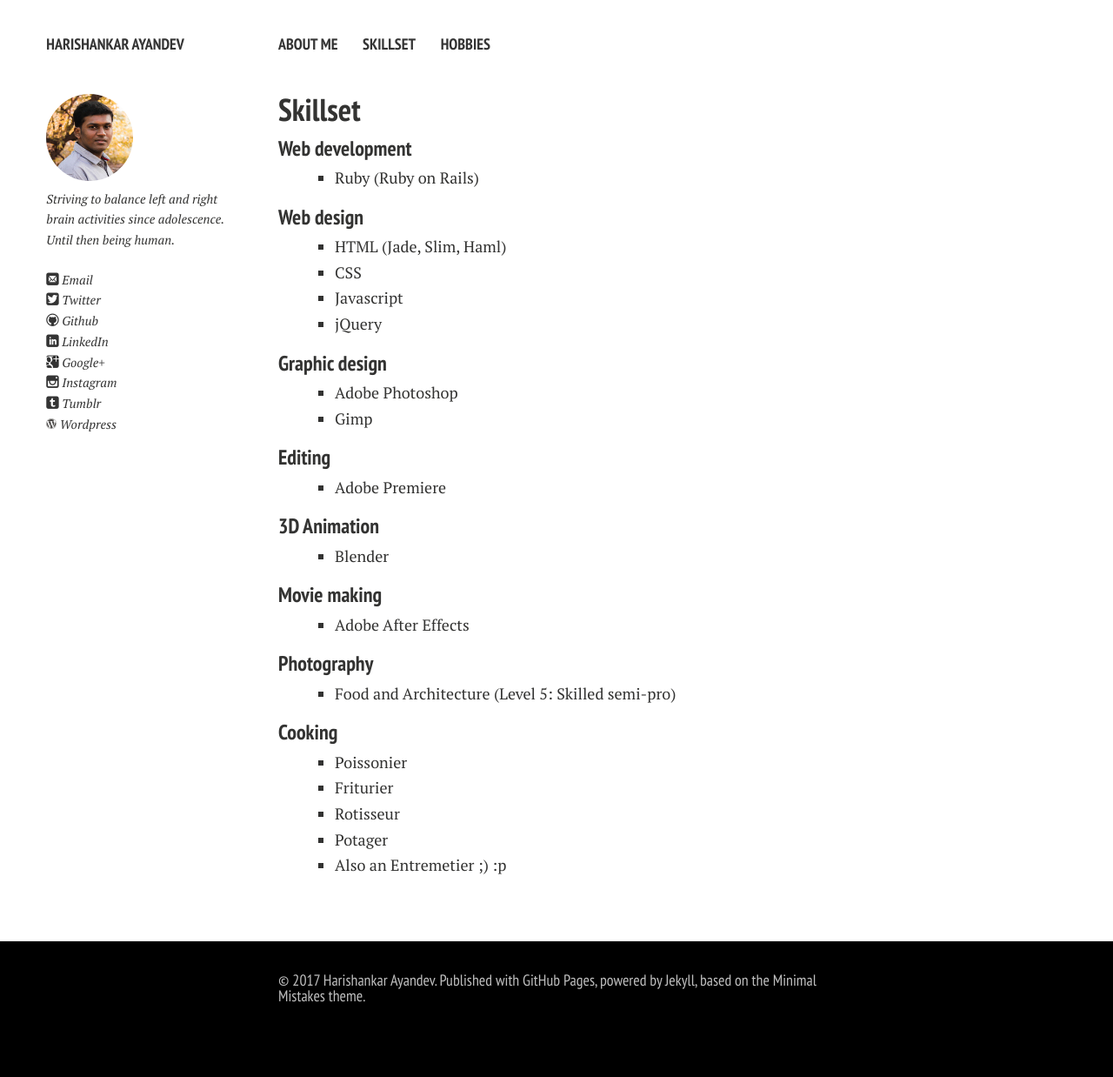
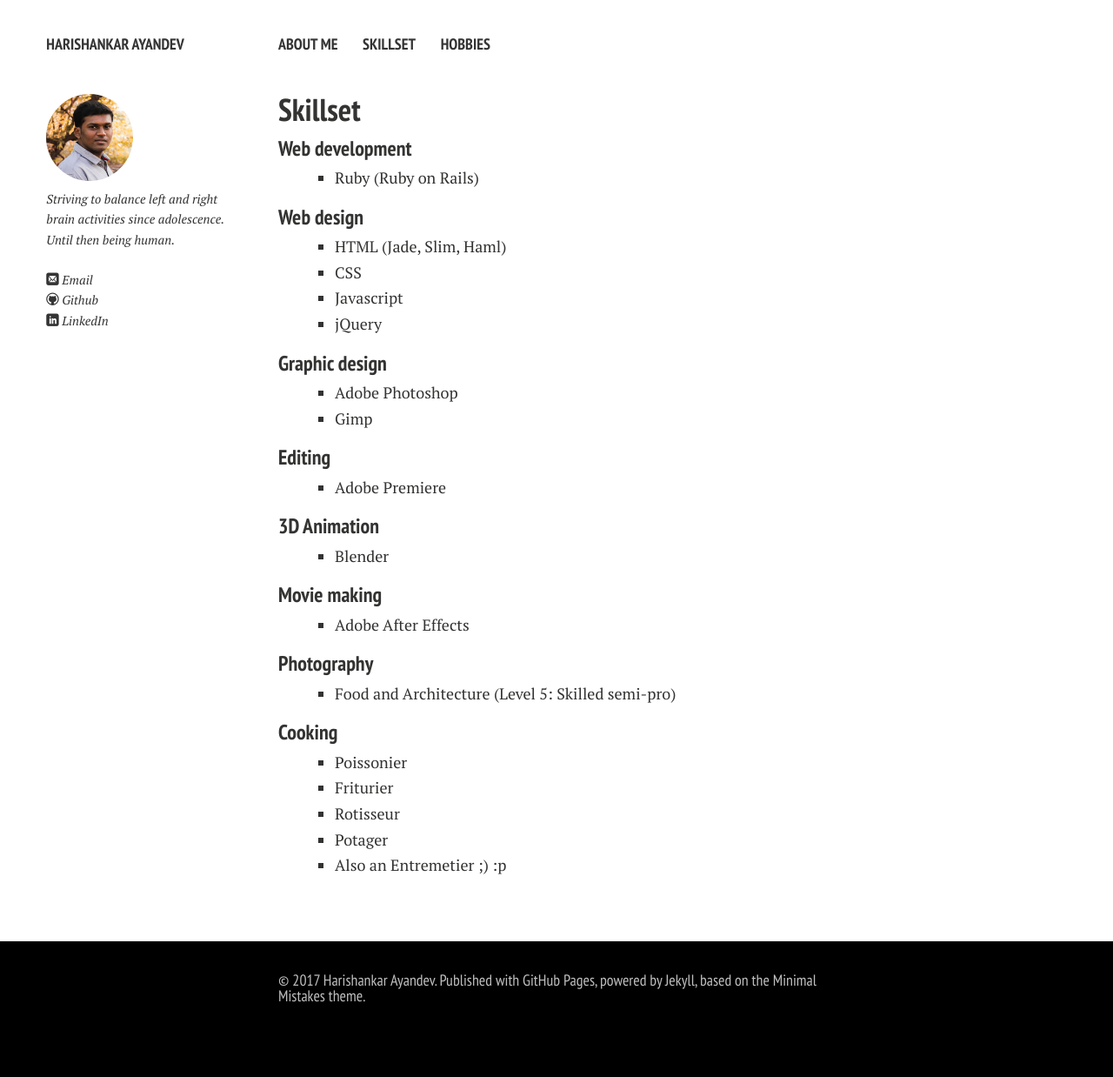
Before and after one commit to harishankards/harishankards.github.io, a Jekyll site: the page built from skillset.md, in a window 1280 px wide. Shown: the whole page at 87% size. Built offline with Jekyll 4.4.1, drawn with Linux system fonts in a browser that asks for light colours; nearby versions of some CDN libraries; Markdown is read by kramdown in place of the engine named in the settings.

Commit message:
Removed unused social networking links

```diff
--- a/_includes/author-bio.html
+++ b/_includes/author-bio.html
@@ -2,15 +2,20 @@
 <!-- <h4>{{ site.owner.name }}</h4> -->
 <p>{{ site.owner.bio }}</p>
 {% if site.owner.email %}<p style="text-indent:0;margin-top:1.5em;"><a href="mailto:{{ site.owner.email }}" target="_blank"><i class="icon-mail"></i> Email</a></p>{% endif %}
-{% if site.owner.twitter %}<p style="text-indent:0;"><a href="http://twitter.com/{{ site.owner.twitter }}" target="_blank"><i class="icon-twitter"></i> Twitter</a></p>{% endif %}
 {% if site.owner.github %}<p style="text-indent:0;"><a href="http://github.com/{{ site.owner.github }}" target="_blank"><i class="icon-github"></i> Github</a></p>{% endif %}
 {% if site.owner.linkedin %}<p style="text-indent:0;"><a href="http://linkedin.com/in/{{ site.owner.linkedin }}" target="_blank"><i class="icon-linkedin"></i> LinkedIn</a></p>{% endif %}
-{% if site.owner.facebook %}<p style="text-indent:0;"><a href="http://facebook.com/{{ site.owner.facebook }}" target="_blank"><i class="icon-facebook"></i> Facebook</a></p>{% endif %}
-{% if site.owner.google_plus %}<p style="text-indent:0;"><a href="{{ site.owner.google_plus }}" target="_blank"><i class="icon-google-plus"></i> Google+</a></p>{% endif %}
+<!--{% if site.owner.facebook %}<p style="text-indent:0;"><a href="http://facebook.com/{{ site.owner.facebook }}" target="_blank"><i class="icon-facebook"></i> Facebook</a></p>{% endif %}
+-->
+<!--
 {% if site.owner.instagram %}<p style="text-indent:0;"><a href="http://instagram.com/{{ site.owner.instagram }}" target="_blank"><i class="icon-instagram"></i> Instagram</a></p>{% endif %}
 {% if site.owner.lastfm %}<p style="text-indent:0;"><a href="http://lastfm.com/{{ site.owner.lastfm }}" target="_blank"><i class="icon-lastfm"></i> Last.fm</a></p>{% endif %}
-{% if site.owner.tumblr %}<p style="text-indent:0;"><a href="http://{{ site.owner.tumblr }}.tumblr.com" target="_blank"><i class="icon-tumblr"></i> Tumblr</a></p>{% endif %}
-{% if site.owner.wordpress %}<p style="text-indent:0;"><a href="http://{{ site.owner.wordpress }}.wordpress.com" target="_blank"><img src="/images/wp.png"></i> Wordpress</a></p>{% endif %}
+{% if site.owner.twitter %}<p style="text-indent:0;"><a href="http://twitter.com/{{ site.owner.twitter }}" target="_blank"><i class="icon-twitter"></i> Twitter</a></p>{% endif %}
+{% if site.owner.google_plus %}<p style="text-indent:0;"><a href="{{ site.owner.google_plus }}" target="_blank"><i class="icon-google-plus"></i> Google+</a></p>{% endif %}
 
+-->
+<!--{% if site.owner.tumblr %}<p style="text-indent:0;"><a href="http://{{ site.owner.tumblr }}.tumblr.com" target="_blank"><i class="icon-tumblr"></i> Tumblr</a></p>{% endif %}
+-->
+<!-- {% if site.owner.wordpress %}<p style="text-indent:0;"><a href="http://{{ site.owner.wordpress }}.wordpress.com" target="_blank"><img src="/images/wp.png"></i> Wordpress</a></p>{% endif %}
+-->
 <!--{% if site.owner.quora %}<p style="text-indent:0;"><a href="{{ site.owner.quora }}" target="_blank"><img src="images/quora.png"></i> Quora</a></p>{% endif %}
 -->
```
